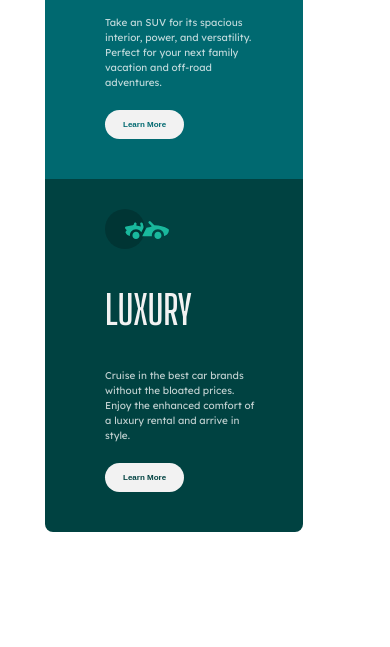
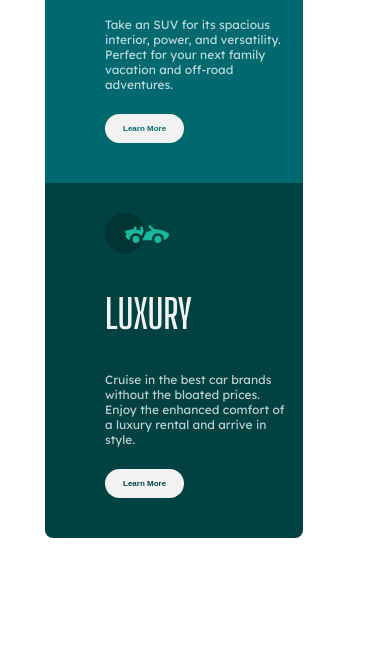
Before and after one commit to utkarshrohara/3-Column-Preview-Card, a plain HTML site: page index.html in a window 390 px wide. Shown: the part 683-1330 px from the top of the page. Drawn offline with Linux system fonts and the light colour scheme.

Commit message:
Add files via upload

```diff
--- a/style.css
+++ b/style.css
@@ -75,9 +75,9 @@ p {
   }
 
   .container p {
-    font-size: 10px;
+    font-size: 12px;
     line-height: 15px;
-    width: 80%;
+    width: 96%;
   }
   .btn {
     margin: 0;
@@ -88,8 +88,10 @@ p {
 
   .container {
     padding: 25% 0;
+
+
   }
-   .container > div
+  .container > div
   {
     padding-right: 3px;
   }
```
